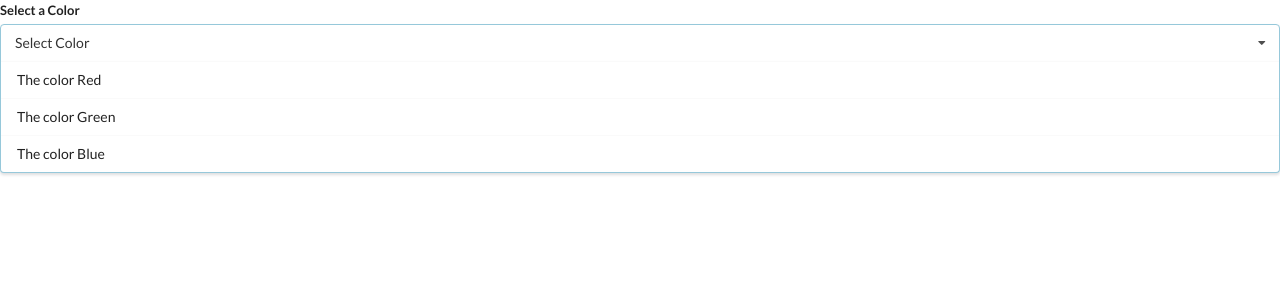
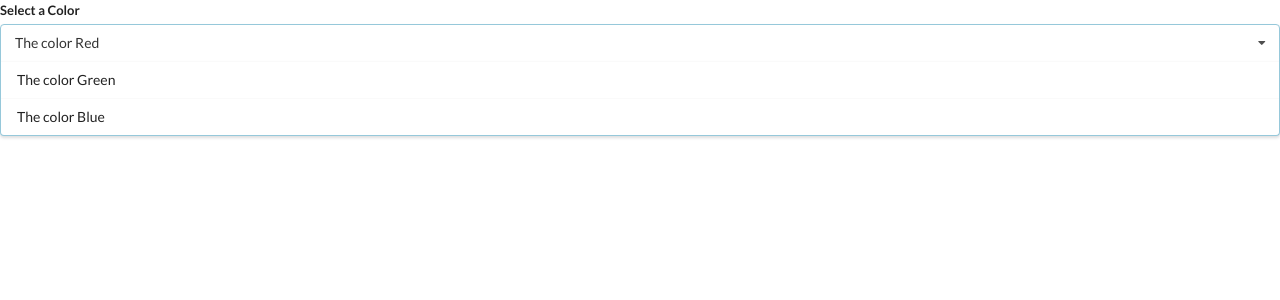
Before and after one commit to ndimoforaretas/THE-WIDGETS-APP, a React (Create React App) app: page / in a window 1280 px wide. Shown: the top 300 px of the page. Built offline with nearby package versions, Linux system fonts and the light colour scheme.

Commit message:
selection filter implemented

```diff
--- a/src/App.js
+++ b/src/App.js
@@ -1,4 +1,4 @@
-import React from "react";
+import React, { useState } from "react";
 import Accordion from "./components/Accordion";
 import Search from "./components/Search";
 import Dropdown from "./components/Dropdown";
@@ -34,11 +34,17 @@
 ];
 
 export default () => {
+	const [selected, setSelected] = useState(options[0]);
+
 	return (
 		<div>
 			{/* <Accordion items={items} /> */}
 			{/* <Search /> */}
-			<Dropdown options={options} />
+			<Dropdown
+				selected={selected}
+				onSelectedChange={setSelected}
+				options={options}
+			/>
 		</div>
 	);
 };
--- a/src/components/Dropdown.js
+++ b/src/components/Dropdown.js
@@ -1,9 +1,16 @@
 import React from "react";
 
-const Dropdown = ({ options }) => {
+const Dropdown = ({ options, selected, onSelectedChange }) => {
 	const renderedOptions = options.map((option) => {
+		if (option.value === selected.value) {
+			return null;
+		}
 		return (
-			<div key={option.value} className="item">
+			<div
+				key={option.value}
+				className="item"
+				onClick={() => onSelectedChange(option)}
+			>
 				{option.label}
 			</div>
 		);
@@ -15,7 +22,7 @@
 				<label className="label">Select a Color</label>
 				<div className="ui selection dropdown visible active">
 					<i className="dropdown icon"></i>
-					<div className="text">Select Color</div>
+					<div className="text">{selected.label}</div>
 					<div className="menu visible transition">{renderedOptions}</div>
 				</div>
 			</div>
```
